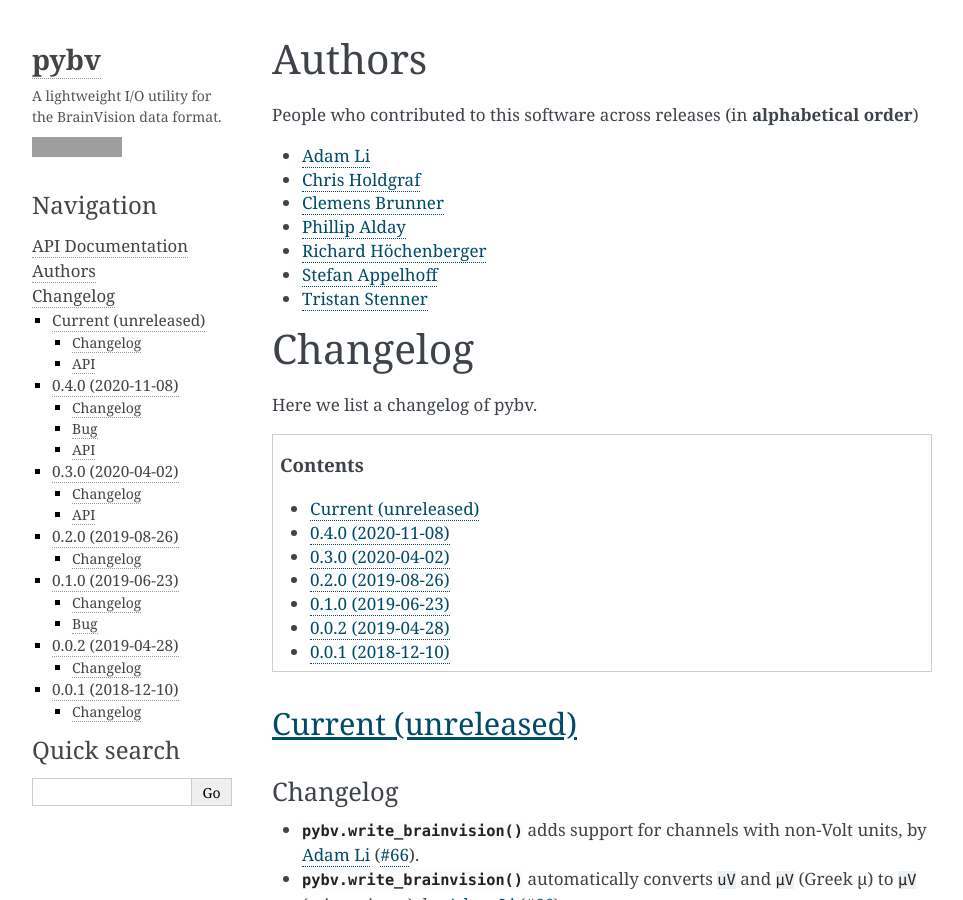
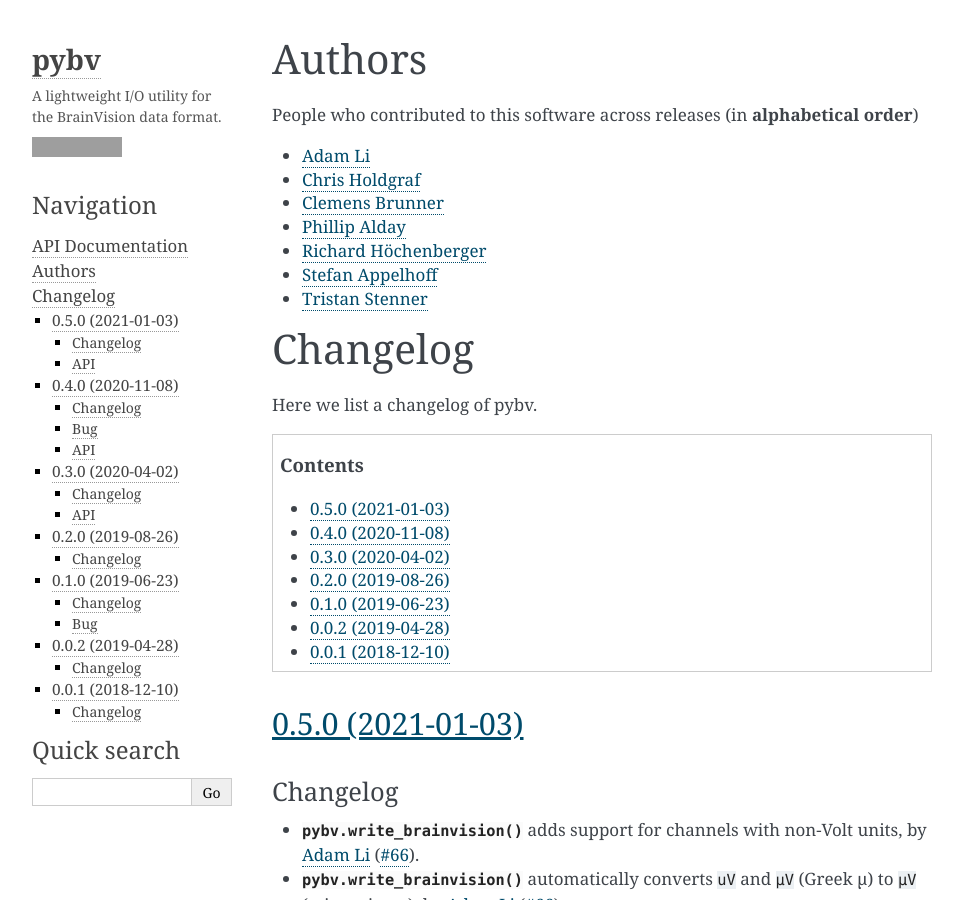
Before and after one commit to bids-standard/pybv, a Sphinx documentation site: the page built from docs/changelog.rst, in a window 1280 px wide and 900 px high. Shown: the whole window, without its empty margins (148-1111 px from the left). Built offline with Sphinx 7.4.7, drawn with Linux system fonts in a browser that asks for light colours; grey boxes are pictures that could not be loaded.

Commit message:
REL 0.5.0

```diff
--- a/docs/changelog.rst
+++ b/docs/changelog.rst
@@ -26,8 +26,8 @@ Here we list a changelog of pybv.
    :local:
    :depth: 1
 
-Current (unreleased)
-====================
+0.5.0 (2021-01-03)
+==================
 
 Changelog
 ~~~~~~~~~
--- a/pybv/__init__.py
+++ b/pybv/__init__.py
@@ -10,5 +10,5 @@
 #
 # License: BSD (3-clause)
 
-__version__ = '0.5.0.dev0'
+__version__ = '0.5.0'
 from .io import write_brainvision  # noqa: F401
--- a/setup.py
+++ b/setup.py
@@ -65,7 +65,7 @@ if __name__ == "__main__":
               'Operating System :: Microsoft :: Windows',
               'Operating System :: POSIX',
               'Operating System :: Unix',
-              'Operating System :: MacOS'
+              'Operating System :: MacOS',
               'Programming Language :: Python :: 3.6',
               'Programming Language :: Python :: 3.7',
               'Programming Language :: Python :: 3.8',
```
Also changed, not shown: .github/CONTRIBUTING.md.
